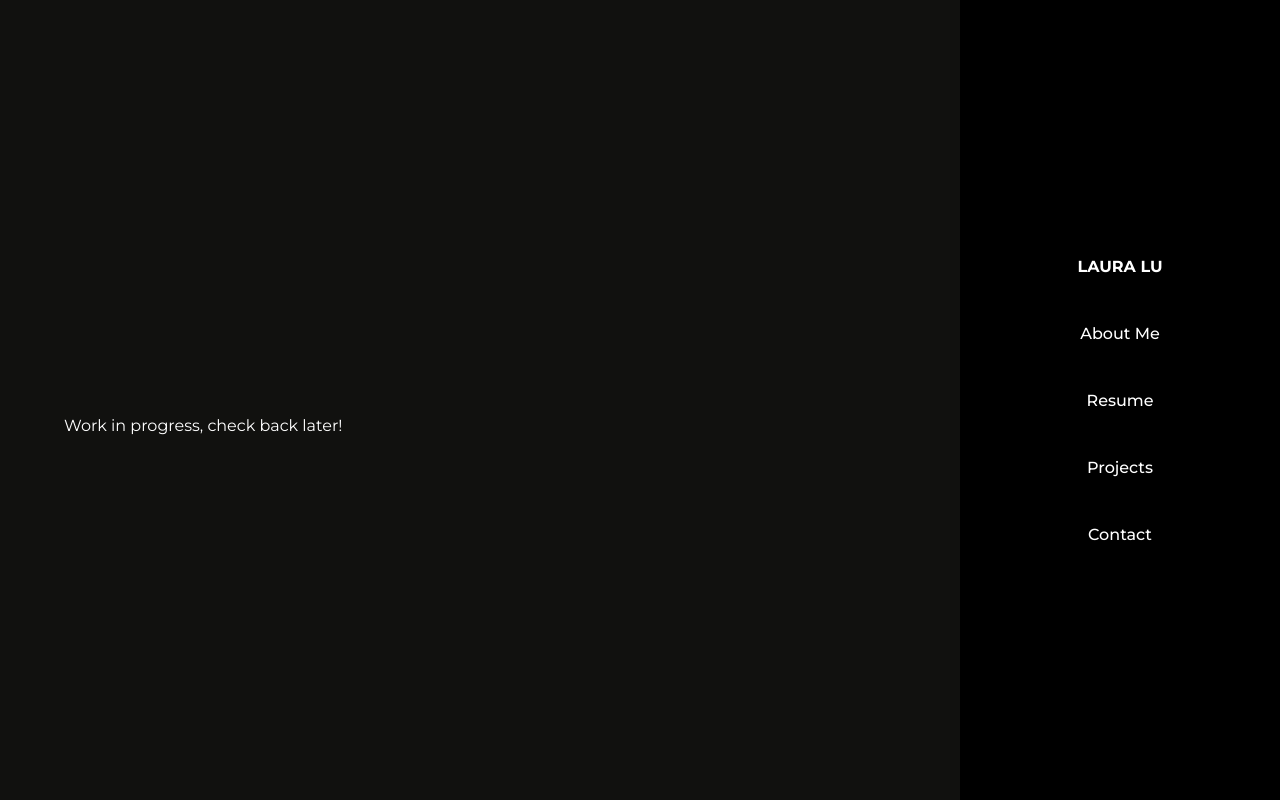
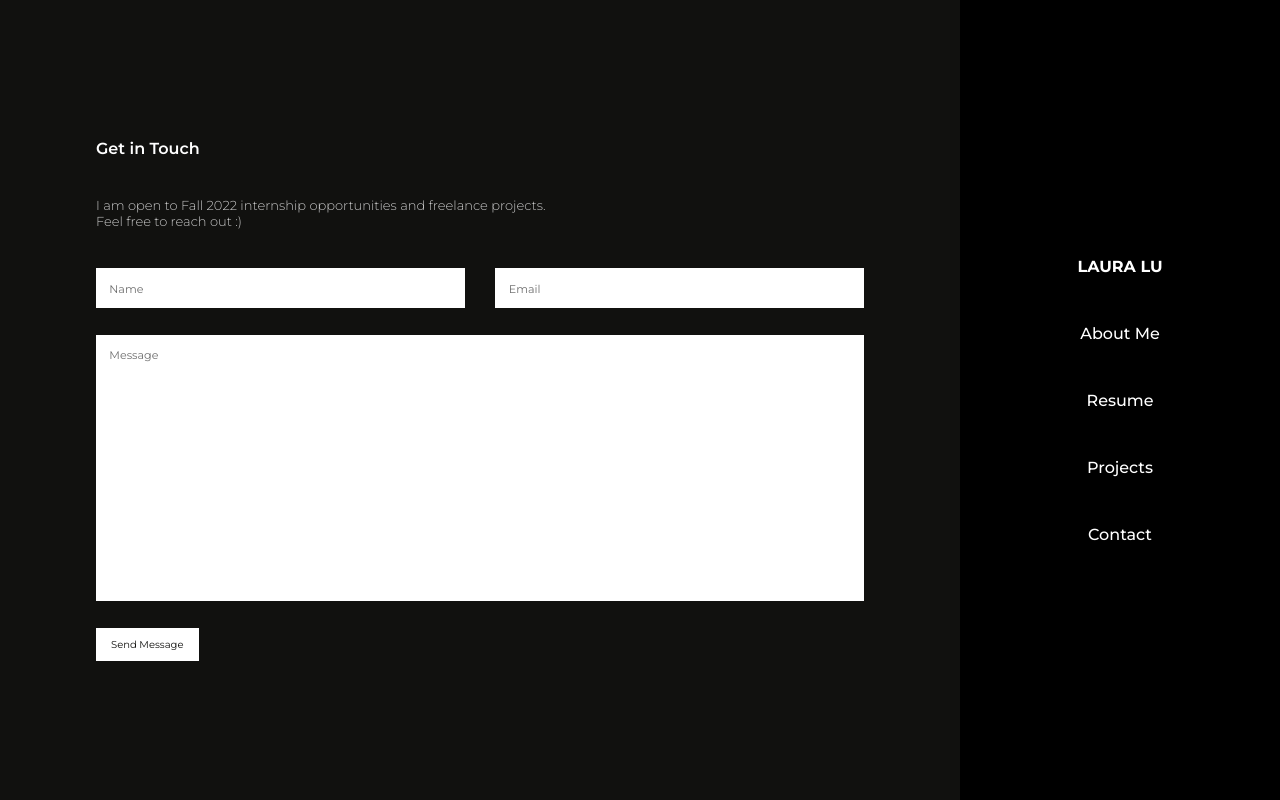
Before and after one commit to Laura011205/portfolio-website, a React (Create React App) app: page /portfolio-website/Contact in a window 1280 px wide. Built offline with nearby package versions, Linux system fonts and the light colour scheme.

Commit message:
updated contact page

```diff
--- a/src/pages/Contact/Contact.css
+++ b/src/pages/Contact/Contact.css
@@ -1,6 +1,70 @@
-.update-alert {
-  color: #fff;
-  top: 50%;
-  position: absolute;
-  left: 5%;
+@media screen and (min-width: 1201px) {
+  .contact-page {
+    height: 100vh;
+    width: 75%;
+    left: 0;
+    margin: 0;
+    padding: 0;
+    display: flex;
+    align-items: center;
+    justify-content: center;
+  }
+
+  .contact-content {
+    margin: 0;
+    padding: 0;
+    height: 80%;
+    width: 80%;
+    display: flex;
+    align-items: center;
+  }
+
+  .contact-content-wrapper {
+    flex: 1;
+  }
+
+  .contact-title {
+    font-weight: 600;
+    margin: 0;
+  }
+
+  .contact-text {
+    font-weight: 300;
+    font-size: small;
+    color: #c7c7c7;
+    margin: 3em 0 3em 0;
+  }
 }
+
+@media screen and (max-width: 1200px) {
+  .contact-page {
+    height: 100vh;
+    width: 100vw;
+    margin: 0;
+    padding: 0;
+    display: flex;
+    flex-direction: column;
+    justify-content: space-evenly;
+    align-items: center;
+    flex-wrap: wrap;
+  }
+
+  .contact-content {
+    width: 70vw;
+    margin: 0;
+    padding: 0;
+    height: 70%;
+  }
+
+  .contact-title {
+    font-weight: 600;
+    font-size: smaller;
+  }
+
+  .contact-text {
+    font-weight: 300;
+    font-size: small;
+    color: #c7c7c7;
+    margin: 3em 0 3em 0;
+  }
+}
--- a/src/pages/Contact/Contact.js
+++ b/src/pages/Contact/Contact.js
@@ -1,11 +1,22 @@
 import Navbar from "../../components/Navbar/Navbar";
 import "./Contact.css";
+import ContactForm from "../../components/ContactForm/ContactForm";
+
 function Contact() {
   return (
-    <>
+    <div className="contact-page">
       <Navbar />
-      <p className="update-alert">Work in progress, check back later!</p>
-    </>
+      <div className="contact-content">
+        <div className="contact-content-wrapper">
+          <h4 className="contact-title">Get in Touch</h4>
+          <p className="contact-text">
+            I am open to Fall 2022 internship opportunities and freelance
+            projects. <br /> Feel free to reach out :)
+          </p>
+          <ContactForm />
+        </div>
+      </div>
+    </div>
   );
 }
 
```
